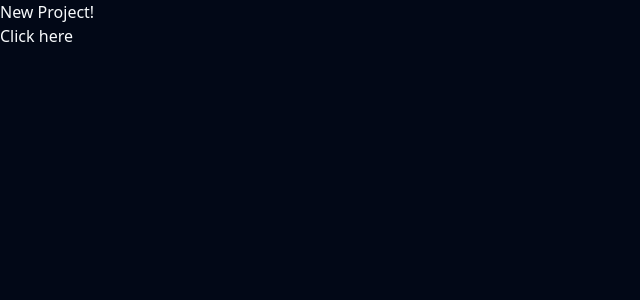
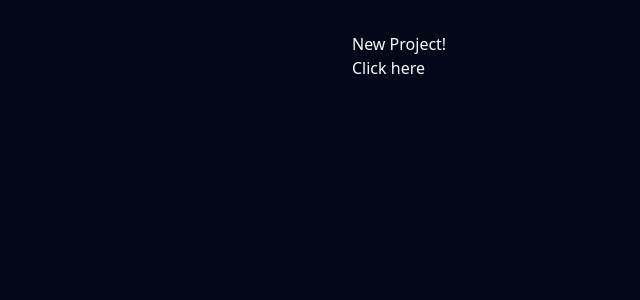
Before and after one commit to obiwormxlii/New-Job-Questionnaire, a SvelteKit app: page / in a window 1280 px wide. Shown: the top 300 px of the page, without its empty margins (0-640 px from the left). Built offline with nearby package versions, Linux system fonts and the light colour scheme.

Commit message:
Layout Changes

```diff
--- a/src/routes/+layout.svelte
+++ b/src/routes/+layout.svelte
@@ -2,4 +2,6 @@
 	import '../app.css';
 </script>
 
-<slot></slot>
+<main class="mx-16 mt-8 md:container md:mx-auto xl:w-1/2">
+	<slot></slot>
+</main>
```
